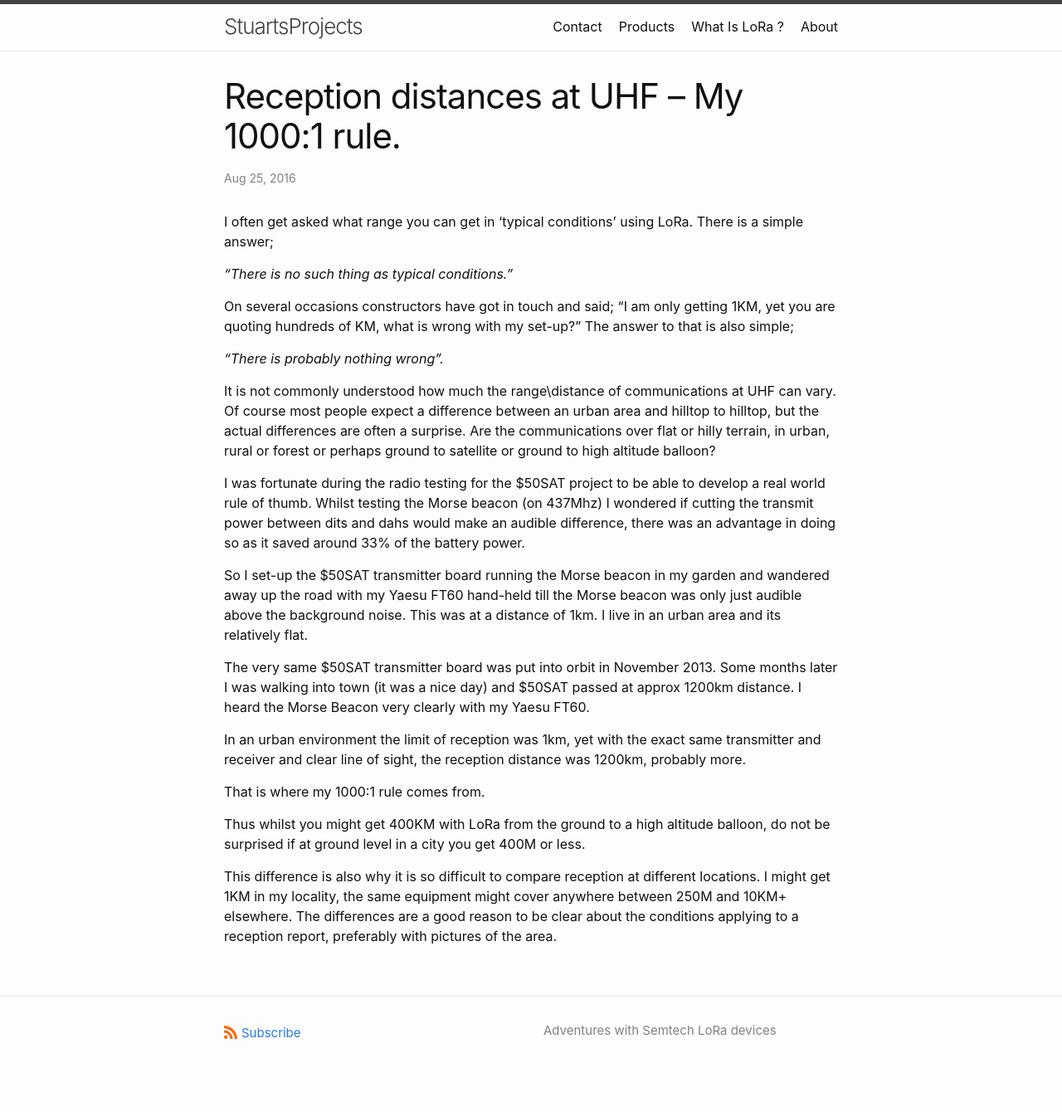
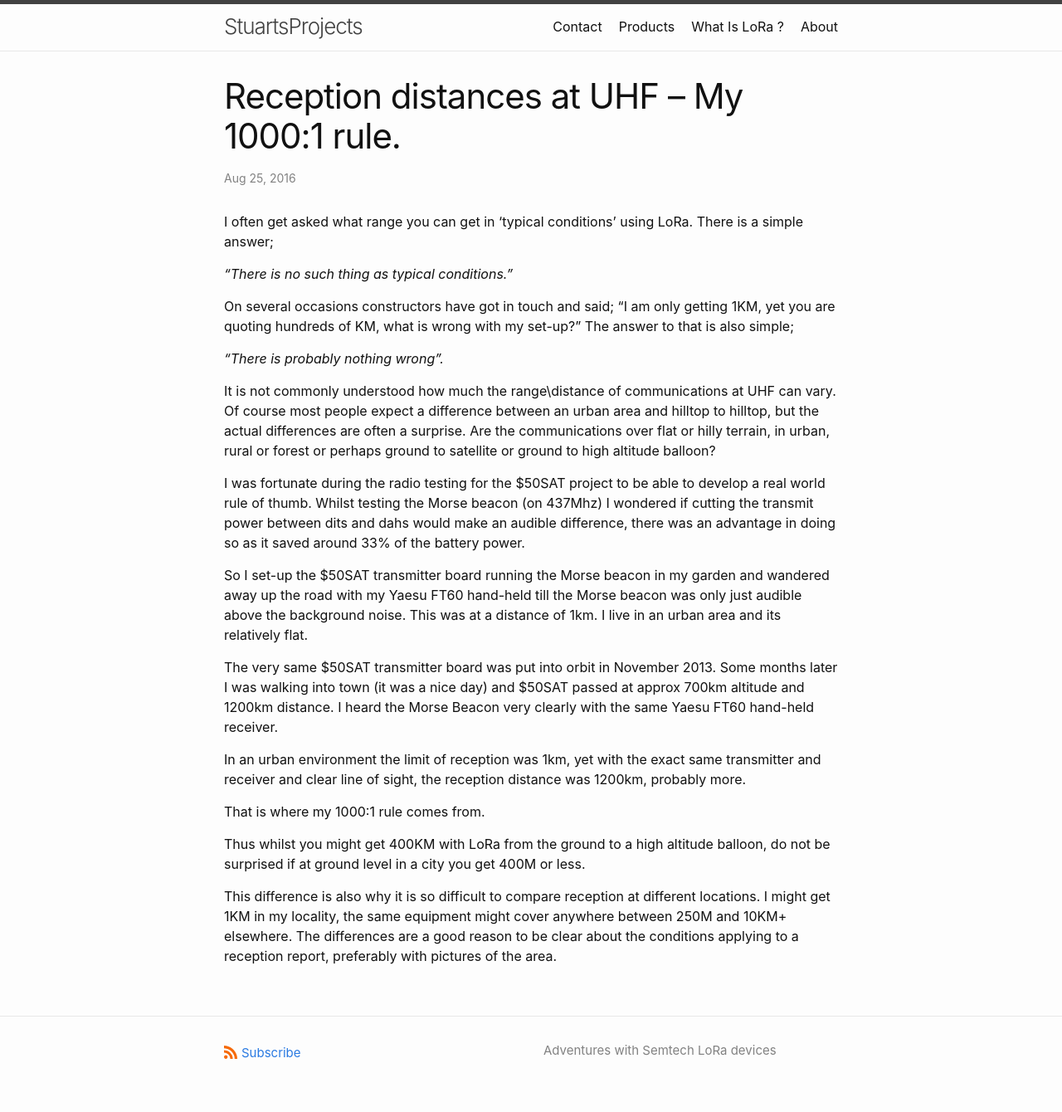
Before and after one commit to StuartsProjects/StuartsProjects.github.io, a Jekyll site: the page built from _posts/2016-08-25-reception-distances-at-uhf-my-10001-rule.md, in a window 1280 px wide. Shown: the whole page at 83% size. Built offline with Jekyll 4.4.1, drawn with Linux system fonts in a browser that asks for light colours; before the commit the page ends 1316 px from its top, so only the background shows below that.

Commit message:
Changes to posts

```diff
--- a/_config.yml
+++ b/_config.yml
@@ -10,3 +10,5 @@ github_username:  StuartsProjects
 markdown: kramdown
 #theme: jekyll-theme-cayman
 theme: minima
+
+plugins: jekyll-feed
--- a/_posts/2016-08-25-reception-distances-at-uhf-my-10001-rule.md
+++ b/_posts/2016-08-25-reception-distances-at-uhf-my-10001-rule.md
@@ -18,7 +18,7 @@ I was fortunate during the radio testing for the $50SAT project to be able to de
 
 So I set-up the $50SAT transmitter board running the Morse beacon in my garden and wandered away up the road with my Yaesu FT60 hand-held till the Morse beacon was only just audible above the background noise. This was at a distance of 1km. I live in an urban area and its relatively flat.
 
-The very same $50SAT transmitter board was put into orbit in November 2013. Some months later I was walking into town (it was a nice day) and $50SAT passed at approx 1200km distance. I heard the Morse Beacon very clearly with my Yaesu FT60.
+The very same $50SAT transmitter board was put into orbit in November 2013. Some months later I was walking into town (it was a nice day) and $50SAT passed at approx 700km altitude and 1200km distance. I heard the Morse Beacon very clearly with the same Yaesu FT60 hand-held receiver.
 
 In an urban environment the limit of reception was 1km, yet with the exact same transmitter and receiver and clear line of sight, the reception distance was 1200km, probably more.
 
```
Also changed, not shown: _posts/2019-04-26-semtech-sx1280-2-4ghz-lora-ranging-tranceivers-2.md (+1 -1 lines), _posts/2020-02-20-just-how-long-can-a-sensor-battery-last.md (+2 -0 lines).
